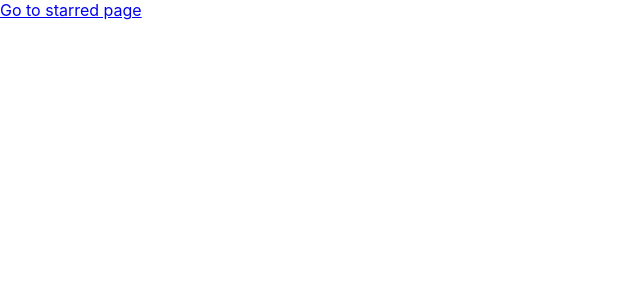
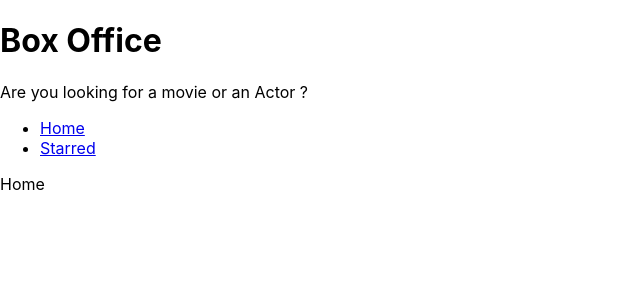
Before and after one commit to ayushshreyakar/box-office, a React (Create React App) app: page / in a window 1280 px wide. Shown: the top 300 px of the page, without its empty margins (0-640 px from the left). Built offline with nearby package versions, Linux system fonts and the light colour scheme.

Commit message:
added navigation and shared layout for home and starred pages

```diff
--- a/src/App.jsx
+++ b/src/App.jsx
@@ -1,12 +1,15 @@
 import {BrowserRouter, Routes, Route} from "react-router-dom";
 import Home from './pages/Home';
 import Starred from "./pages/Starred";
+import MainLayout from "./components/MainLayout"
 function App() {
   return (
     <BrowserRouter>
     <Routes>
+      <Route element={<MainLayout />}>
       <Route path="/" element={<Home />} />
       <Route path="/starred" element={<Starred />} />
+      </Route>
       <Route path="*" element={<div>Not found</div>} />
        {/* <Route index element={<Home />} />
         <Route path="teams" element={<Teams />}>
--- /dev/null
+++ b/src/components/AppTitle.jsx
@@ -0,0 +1,8 @@
+export default function AppTitle (props)  {
+const {title = "Box Office", subtitle="Are you looking for a movie or an Actor ?"} = props;
+    return ( <div>
+       <h1>{title}</h1>
+       <p>{subtitle}</p>
+    </div> );
+
+};
--- /dev/null
+++ b/src/components/MainLayout.jsx
@@ -0,0 +1,16 @@
+import AppTitle from "./AppTitle";
+import Navs from "./Navs";
+import { Outlet } from "react-router-dom"
+
+
+const MainLayout = () =>{
+
+    return <div>
+        <AppTitle/>
+        <Navs />
+        <Outlet/>
+    </div>
+
+};
+
+export default MainLayout;
--- /dev/null
+++ b/src/components/Navs.jsx
@@ -0,0 +1,32 @@
+import { Link } from "react-router-dom";
+
+const LINKS = [
+    {
+        text: "Home",
+        to: "/",
+    },
+    {
+        text: "Starred",
+        to: "/starred",
+    },
+
+
+]
+
+const Navs = () => {
+    return <div>
+        <ul>
+            {
+                LINKS.map(item => <li key={item.to}>
+                    <Link to={item.to}>
+                    {item.text}
+                        </Link>
+
+
+                </li>)
+            }
+        </ul>
+    </div>
+};
+
+export default Navs;
--- a/src/pages/Home.jsx
+++ b/src/pages/Home.jsx
@@ -1,7 +1,7 @@
-import { Link } from "react-router-dom"
-
 const Home = () => {
-    return <div><Link to="/starred"> Go to starred page</Link></div>
+    return <div>
+        Home
+    </div>
 }
 
 export default Home
```
